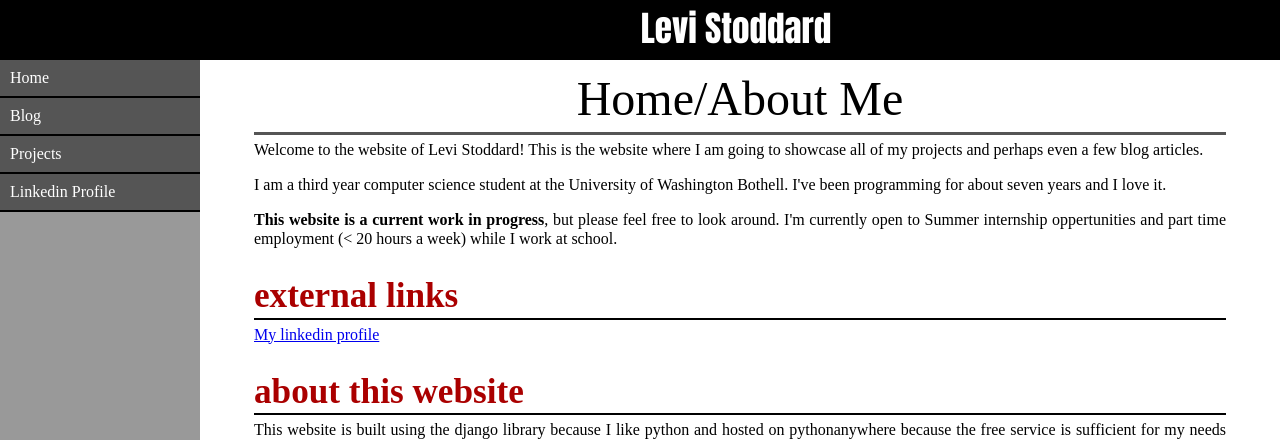
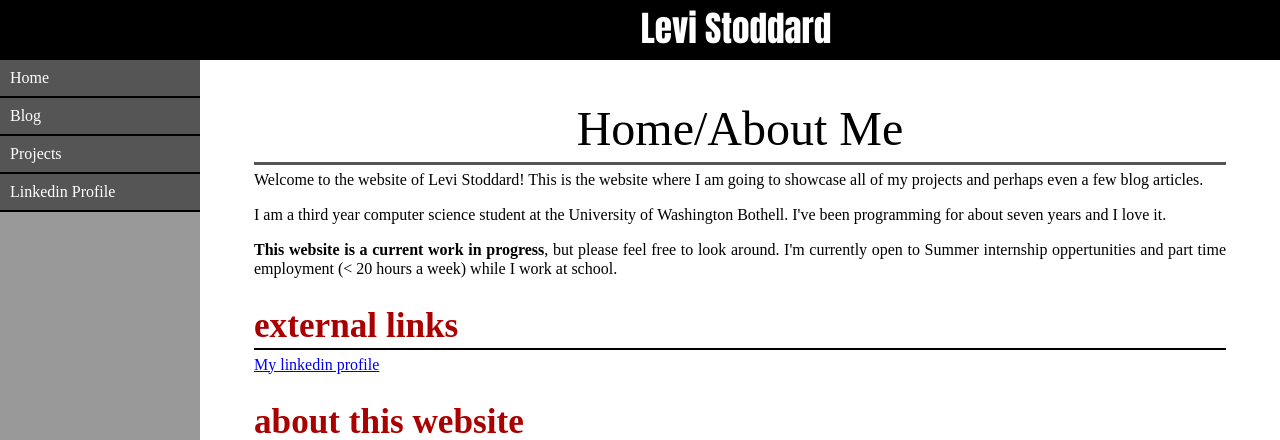
Before and after one commit to LinuxKid21/PersonalWebsite, a Django app: page / in a window 1280 px wide. Shown: the top 440 px of the page. Run offline with Django 3.2, Linux system fonts and the light colour scheme.

Commit message:
added some space to page-title class

```diff
--- a/app/static/app/content/style.css
+++ b/app/static/app/content/style.css
@@ -64,7 +64,7 @@
     font-size: 3em;
 	color: #000;
     padding-bottom: 4px;
-    margin-top: 10px;
+    margin-top: 40px;
     margin-bottom: 5px;
     border-width: 3px;
     border-color: #555;
```
